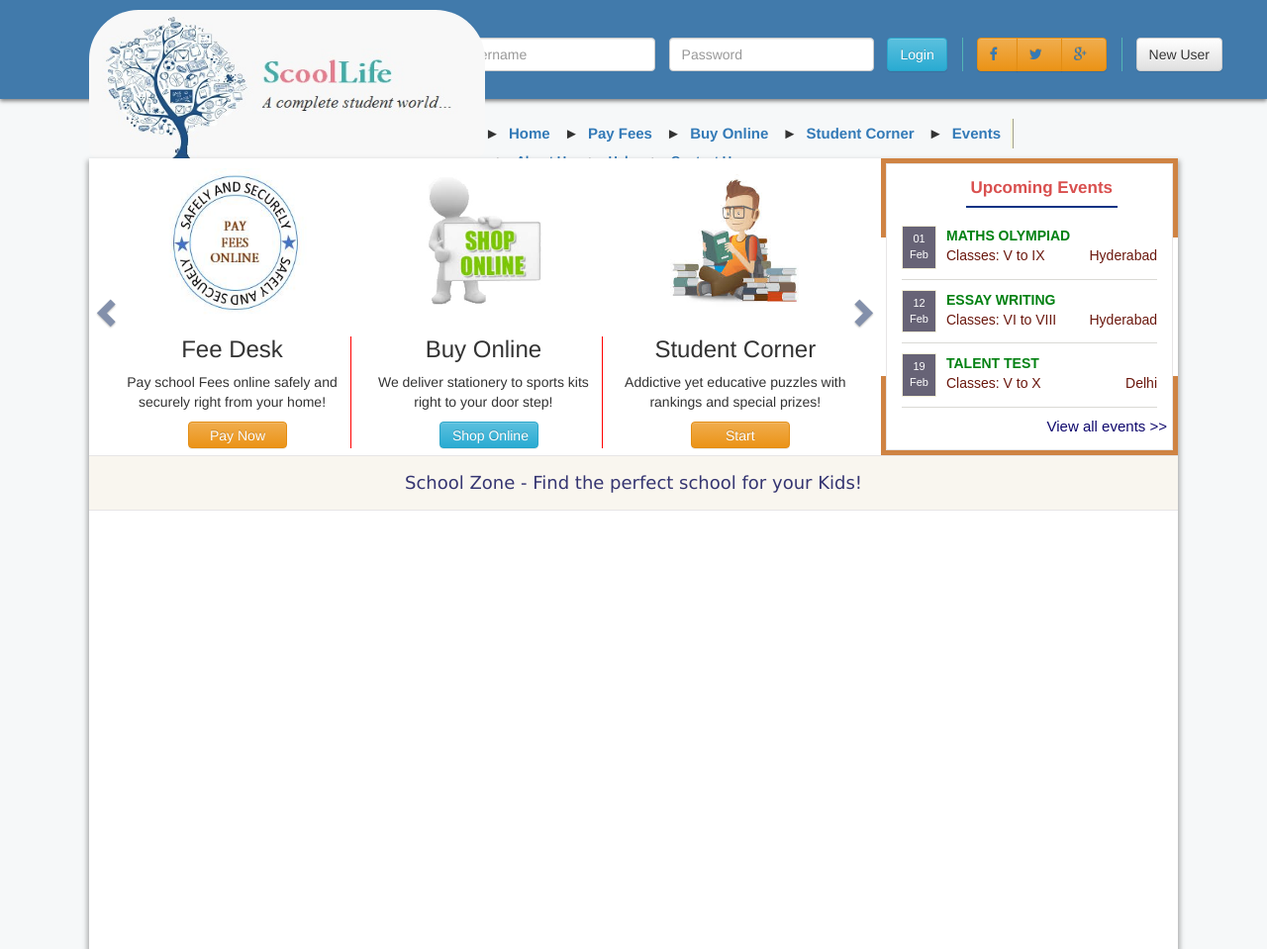
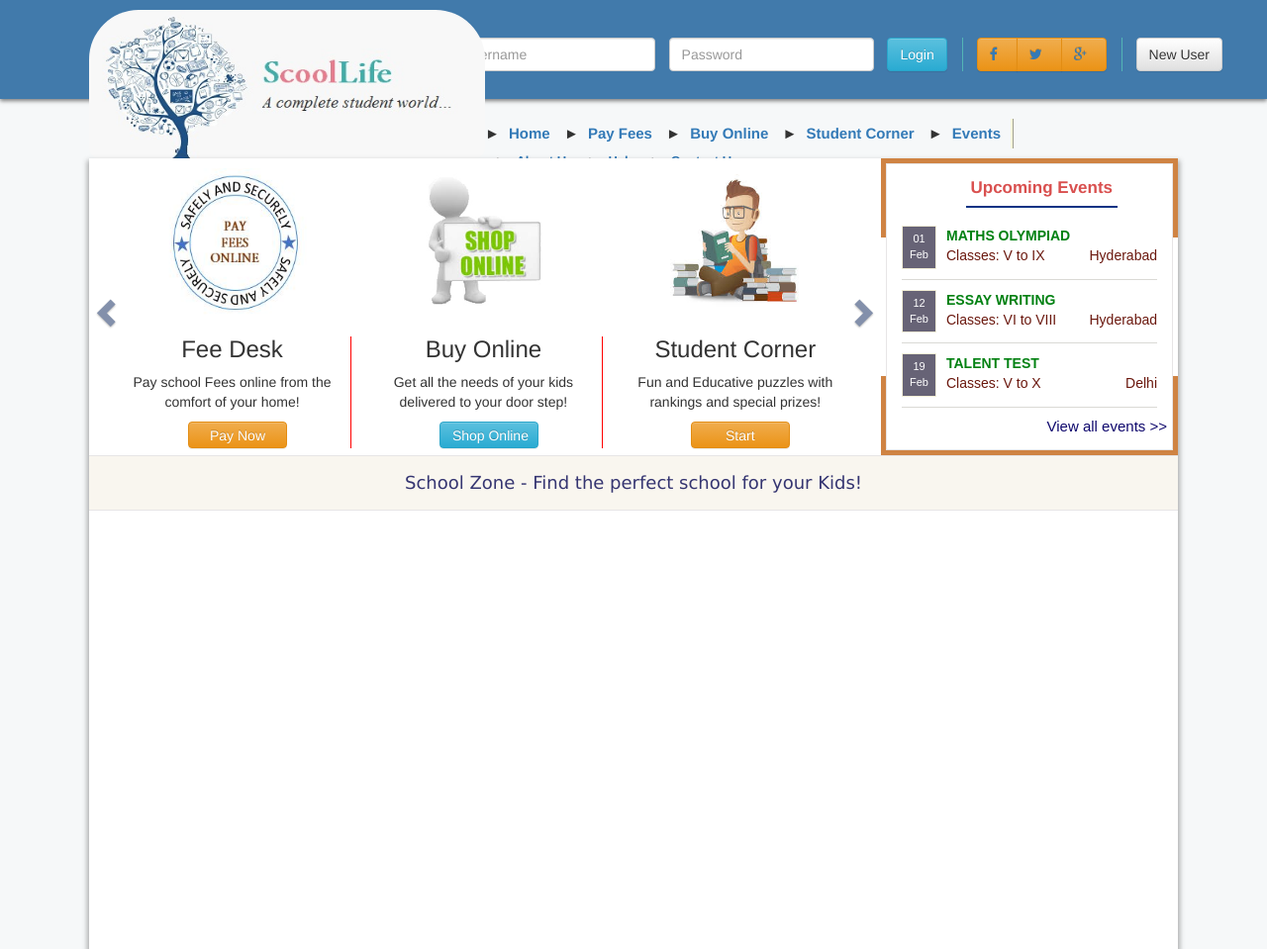
Before and after one commit to ABHIJEET-SRIDHAR-M/ScoolLife-GitHub, a PHP site: page / in a window 1280 px wide. Shown: the top 959 px of the page at 99% size. Run offline with PHP 8.4, Linux system fonts and the light colour scheme.

Commit message:
Text changes in slider

```diff
--- a/common_files/slider_mp_inc.php
+++ b/common_files/slider_mp_inc.php
@@ -8,7 +8,7 @@
 					<img src = "images/pay_fees_online.jpg">
 					<div style = "border-right: 1px solid red">
 						<h3>Fee Desk</h3>
-						<p>Pay school Fees online safely and securely right from your home!</p>
+						<p>Pay school Fees online from the comfort of your home!</p>
 						<button class="btn btn-warning" type="submit">Pay Now</button>
 					</div>
 				</div>
@@ -16,7 +16,7 @@
 					<img src = "images/shop online.jpg">
 					<div style = "border-right: 1px solid red">
 						<h3>Buy Online</h3>
-						<p>We deliver stationery to sports kits right to your door step!</p>
+						<p>Get all the needs of your kids delivered to your door step!</p>
 						<button class="btn btn-info" type="submit">Shop Online</button>
 					</div>
 				</div>
@@ -24,7 +24,7 @@
 					<img src = "images/studentscorner.jpg">
 					<div>
 						<h3>Student Corner</h3>
-						<p>Addictive yet educative puzzles with rankings and special prizes!</p>
+						<p>Fun and Educative puzzles with rankings and special prizes!</p>
 						<button class="btn btn-warning" type="submit">Start</button>
 					</div>
 				</div>
```
